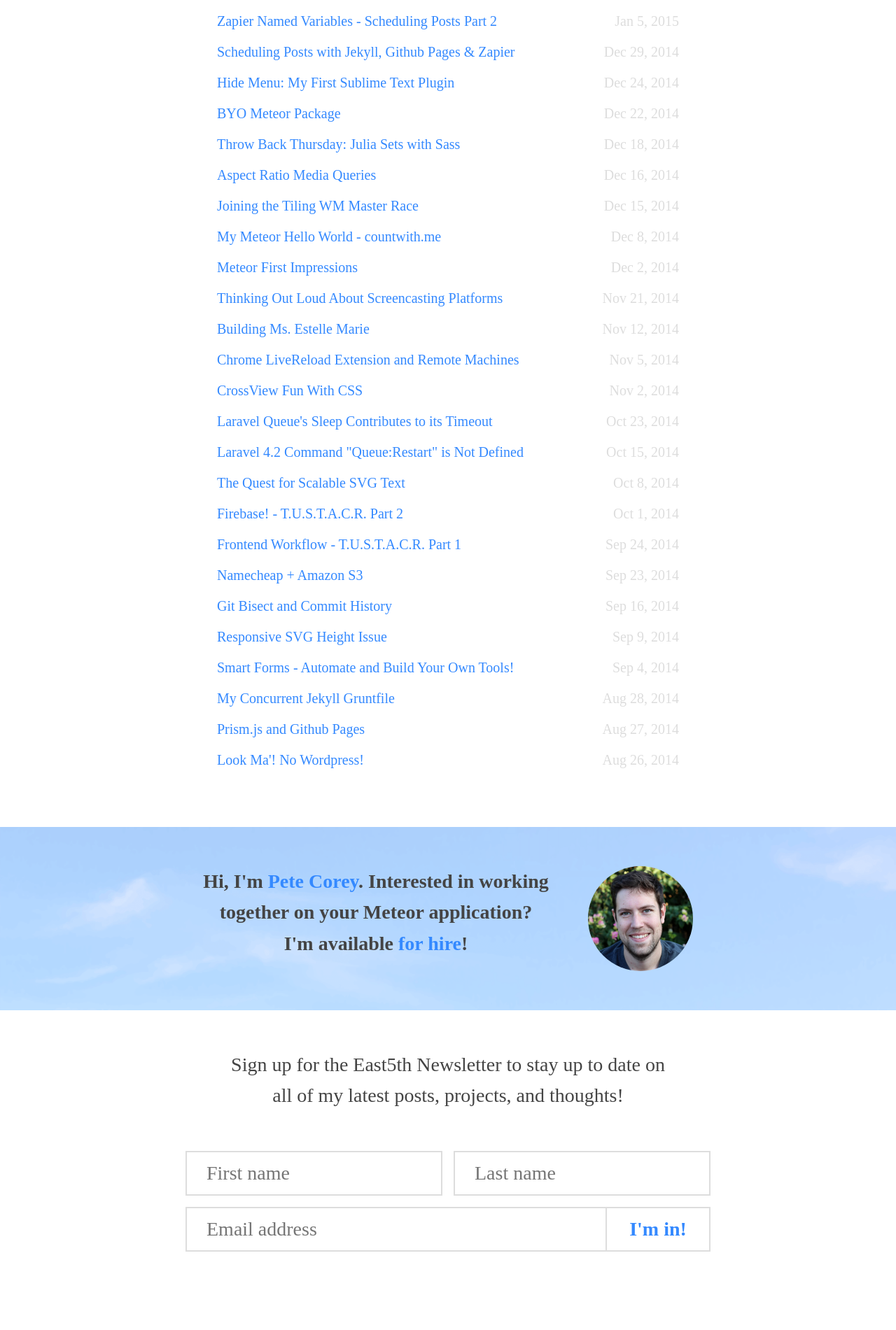
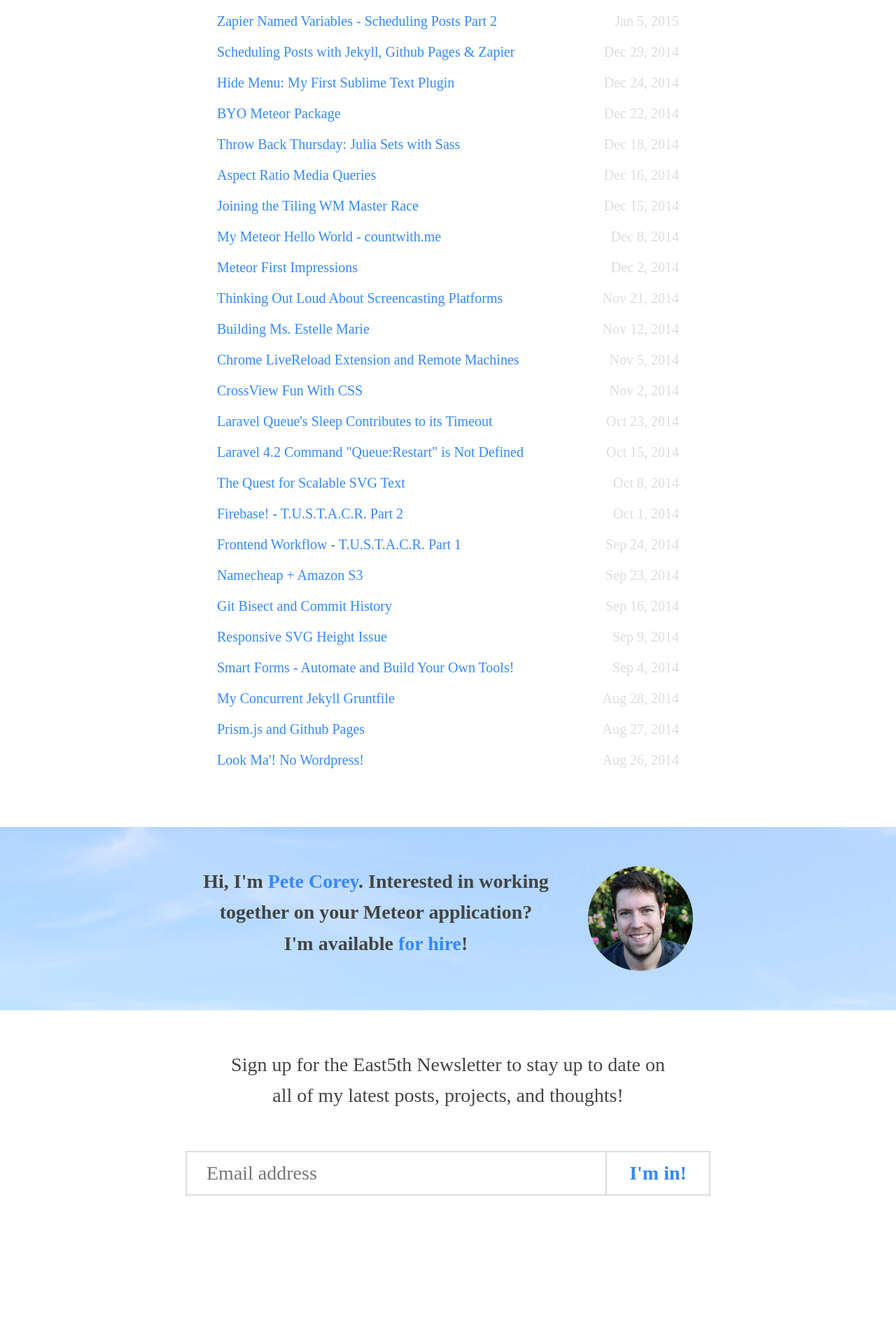
Before and after one commit to pcorey/pcorey.github.io, a Jekyll site: the page built from index.html, in a window 1280 px wide. Shown: the part 2087-3988 px from the top of the page at 70% size. Built offline with Jekyll 4.4.1, drawn with Linux system fonts in a browser that asks for light colours; nearby versions of some CDN libraries; after the commit the page ends 3908 px from its top, so only the background shows below that.

Commit message:
Removed first and last name

```diff
--- a/_includes/footer.html
+++ b/_includes/footer.html
@@ -9,8 +9,7 @@
       <form action="//east5th.us11.list-manage.com/subscribe/post?u=f8833fd40e2b1b28545d9f382&amp;id=c56ceba687" method="post" id="mc-embedded-subscribe-form" name="mc-embedded-subscribe-form" target="_blank">
         <p>Sign up for the East5th Newsletter to stay up to date on all of my latest posts, projects, and thoughts!</p>
         <div class="email-wrapper">
-          <input type="text" placeholder="First name" value="" name="FNAME" class="" id="mce-FNAME" tabindex="2"><!--
-          --><input type="text" placeholder="Last name" value="" name="LNAME" class="" id="mce-LNAME" tabindex="3">
+          <!-- <input type="text" placeholder="First name" value="" name="FNAME" class="" id="mce-FNAME" tabindex="2"><input type="text" placeholder="Last name" value="" name="LNAME" class="" id="mce-LNAME" tabindex="3"> -->
           <input placeholder="Email address" type="email" value="" name="EMAIL" id="mce-EMAIL" tabindex="1">
           <input type="submit" value="I'm in!" name="subscribe" id="mc-embedded-subscribe">
         </div>
```
